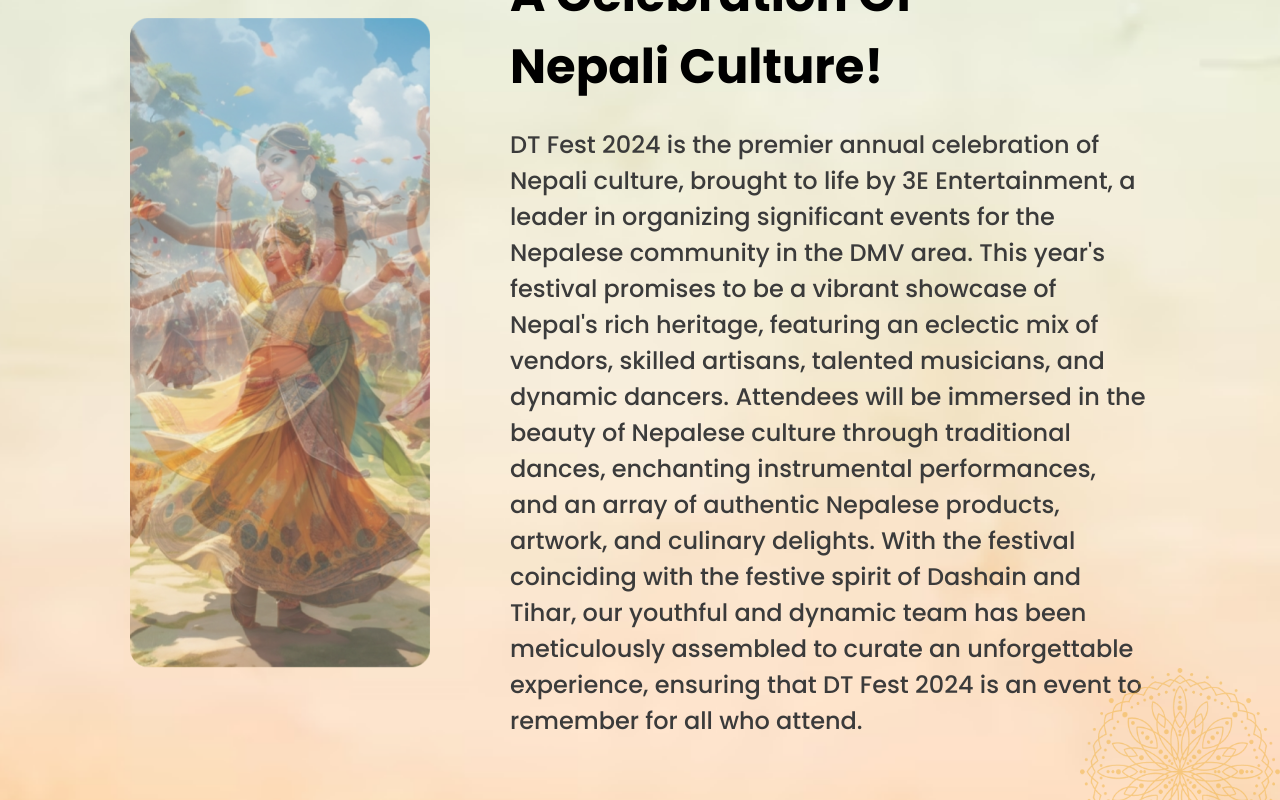
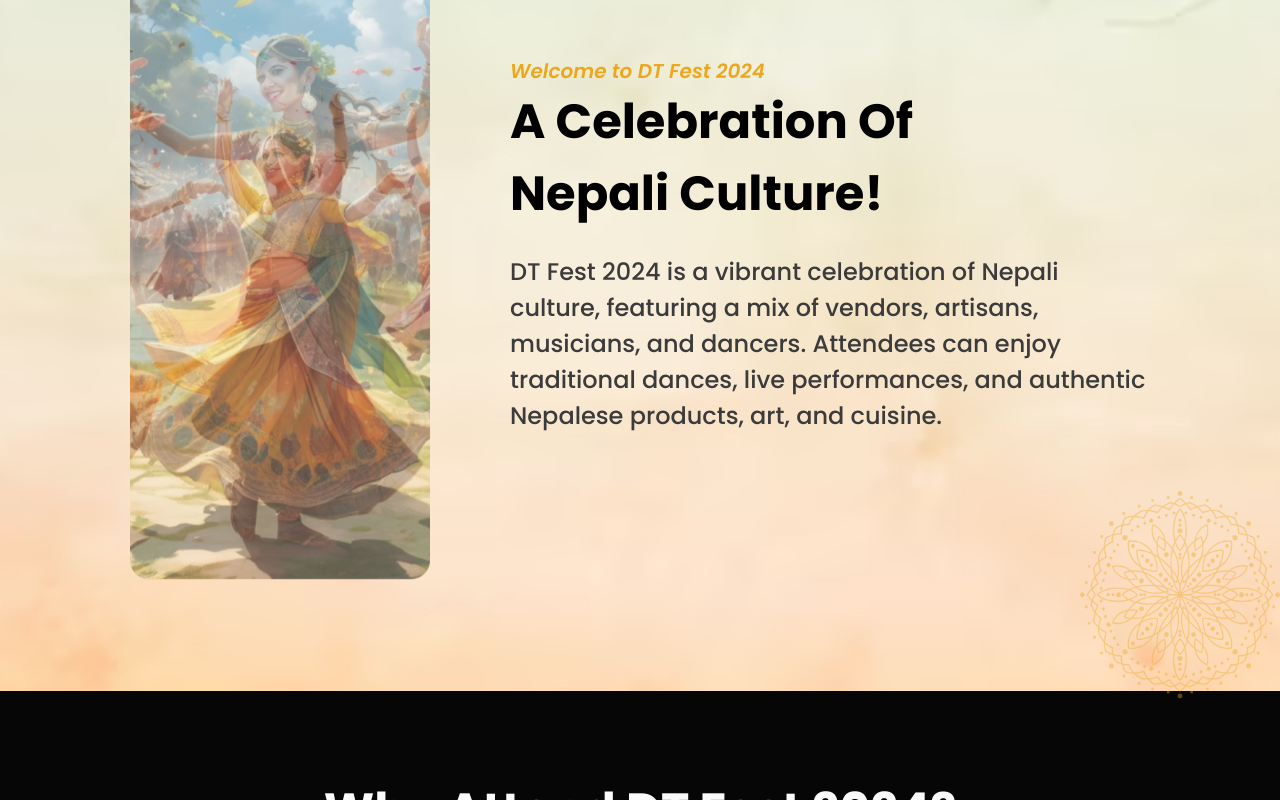
Before and after one commit to ArbitChaudhary/new-3e, a Next.js app: page / in a window 1280 px wide. Shown: the part 840-1640 px from the top of the page. Built offline with nearby package versions, Linux system fonts and the light colour scheme; some icons are missing.

Commit message:
celebration text updated

```diff
--- a/components/home/celebration/celebration.tsx
+++ b/components/home/celebration/celebration.tsx
@@ -13,7 +13,6 @@ function Celebration() {
       <div className={styles.container} id="festivals">
         <div className={styles.celebration}>
           <div className={styles.celebration_flex}>
-
             <div
               style={{
                 display: "flex",
@@ -27,20 +26,10 @@ function Celebration() {
               <span>Welcome to DT Fest 2024</span>
               <div>A Celebration Of Nepali Culture!</div>
               <p className="">
-                DT Fest 2024 is the premier annual celebration of Nepali
-                culture, brought to life by 3E Entertainment, a leader in
-                organizing significant events for the Nepalese community in the
-                DMV area. This year&apos;s festival promises to be a vibrant
-                showcase of Nepal&apos;s rich heritage, featuring an eclectic
-                mix of vendors, skilled artisans, talented musicians, and
-                dynamic dancers. Attendees will be immersed in the beauty of
-                Nepalese culture through traditional dances, enchanting
-                instrumental performances, and an array of authentic Nepalese
-                products, artwork, and culinary delights. With the festival
-                coinciding with the festive spirit of Dashain and Tihar, our
-                youthful and dynamic team has been meticulously assembled to
-                curate an unforgettable experience, ensuring that DT Fest 2024
-                is an event to remember for all who attend.
+                DT Fest 2024 is a vibrant celebration of Nepali culture,
+                featuring a mix of vendors, artisans, musicians, and dancers.
+                Attendees can enjoy traditional dances, live performances, and
+                authentic Nepalese products, art, and cuisine.
               </p>
             </div>
             <div className={styles.bg_flower}>
--- a/components/home/tickets/tickets.tsx
+++ b/components/home/tickets/tickets.tsx
@@ -55,8 +55,8 @@ function Tickets() {
                     price={60}
                   />
                   <NewTicketCard
-                    title="General Admission"
-                    count="1"
+                    title="1 Raffle Ticket"
+                    // count="1"
                     price={15}
                   />
                 </div>
```
